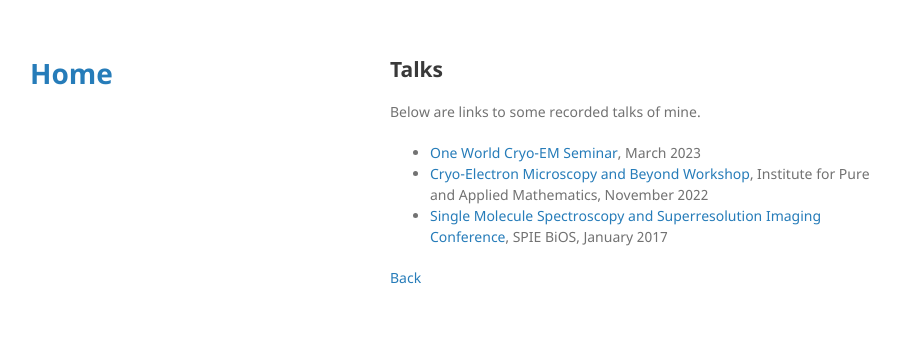
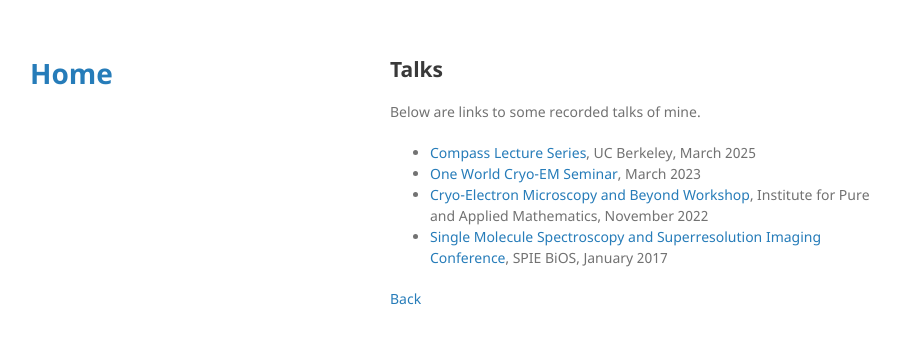
Before and after one commit to itspetar/itspetar.github.io, a Jekyll site: the page built from talks.md, in a window 1280 px wide. Shown: the top 344 px of the page, without its empty margins (180-1080 px from the left). Built offline with Jekyll 4.4.1, drawn with Linux system fonts in a browser that asks for light colours; our own code applies the rules of GitHub Pages for plain Markdown files.

Commit message:
talks update

```diff
--- a/talks.md
+++ b/talks.md
@@ -6,7 +6,8 @@ layout: secondary
 
 Below are links to some recorded talks of mine.
 
-* <a href="https://www.youtube.com/watch?v=Hq5APNPJuiw">One World Cryo-EM Seminar</a>, March 2023
+* <a href="https://www.youtube.com/watch?v=307vCgP-AjY" target="_blank">Compass Lecture Series</a>, UC Berkeley, March 2025
+* <a href="https://www.youtube.com/watch?v=Hq5APNPJuiw" target="_blank">One World Cryo-EM Seminar</a>, March 2023
 * <a href="https://www.youtube.com/watch?v=wEgoGIjkjqA" target="_blank">Cryo-Electron Microscopy and Beyond Workshop</a>, Institute for Pure and Applied Mathematics, November 2022
 * <a href="https://doi.org/10.1117/12.2251307" target="_blank">Single Molecule Spectroscopy and Superresolution Imaging Conference</a>, SPIE BiOS, January 2017
 
```
